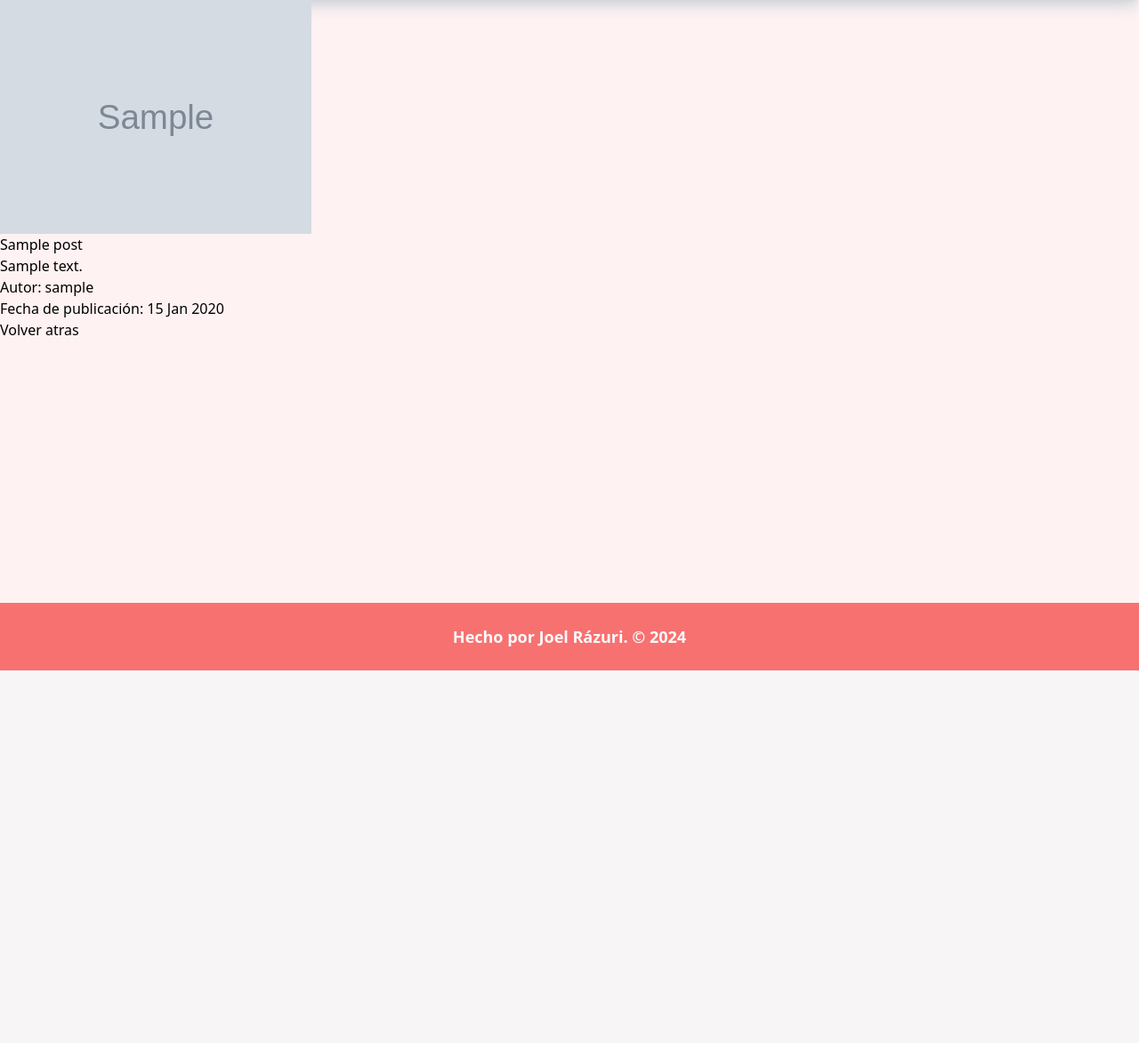
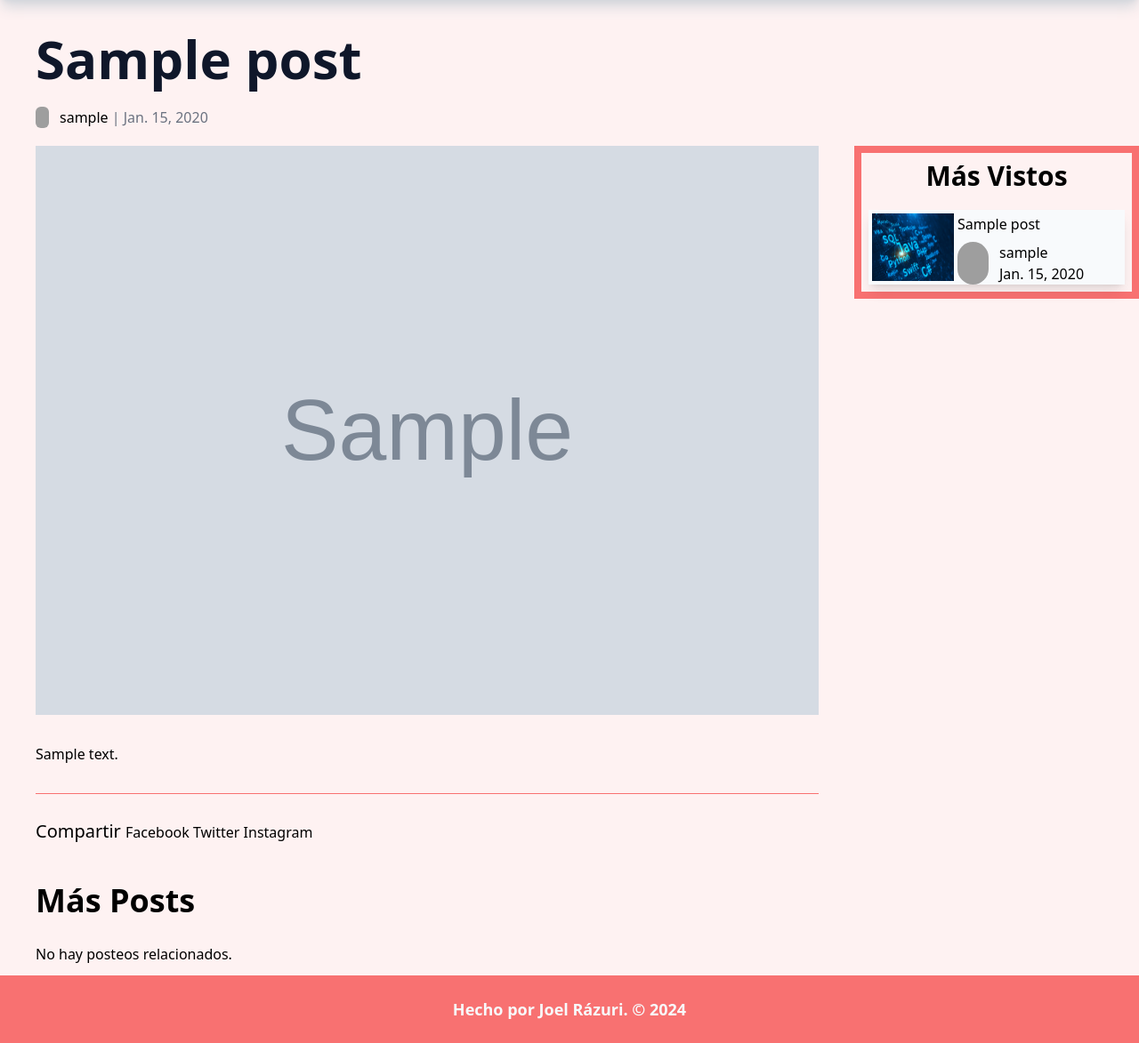
Before and after one commit to JoelRazuri/blog-personal, a Django app: page /blog/detail/1 in a window 1280 px wide. Shown: the part 64-1237 px from the top of the page at 89% size. Before the commit the page ends 818 px from the top, so only its background shows below. Run offline with Django 5.2, Linux system fonts and the light colour scheme; tables that the repository leaves empty hold one stand-in row (values such as "Sample post"); grey boxes marked "Sample" are stand-in pictures; style sheets or scripts are compiled from the project's sources; some libraries are stand-ins or nearby versions; grey boxes are pictures that could not be loaded.

Commit message:
blog detail template

```diff
--- a/templates/blog/detail_blog.html
+++ b/templates/blog/detail_blog.html
@@ -3,16 +3,84 @@
 {% block title %}Detalle del Post{% endblock title %}Blog
 
 {% block content %}
-    <main class="min-h-[84.7vh]">
-        <ul>
-            <img src="{{ post.image.url }}" alt="imagen" width="350px" heigth="350px">
-            <li>{{ post.title }}</li>
-            <li>{{ post.content }}</li>
-            <li>Autor: {{ post.author }}</li>
-            <li>Fecha de publicación: {{ post.created_date|date:'d M Y' }}</li>
-        </ul>
-        <div>
-            <p><a href="{% url 'blog:home' %}">Volver atras</a></p>
+{% load static %}
+    <main class="min-h-[84.8vh]">
+        <div class="px-10 py-5">
+            <h2 class="font-semibold text-slate-900 text-6xl py-4 mb-2">{{ post.title }}</h2>
+            <div class="flex">
+                <img src="{% static 'blog/img/perfil.jpg' %}" alt="foto" width="15" class="mr-3 rounded-md">
+                <p>{{ post.author }} <span class="text-gray-500">| {{ post.created_date }}</span></p>
+            </div>
         </div>
+
+        <section class="flex">
+            <article class="w-[75%] flex flex-col">
+                <section class="px-10">
+                    <img src="{{ post.image.url }}" alt="foto del post" class=" h-[40em] w-full">
+                    <p class="py-8">{{ post.content }}</p>
+                    <div class="">
+                        <hr class=" border-red-400">
+                    </div>
+                    <p class="py-7">
+                        <span class="text-xl">Compartir </span>
+                        <a href="">Facebook</a>
+                        <a href="">Twitter</a>
+                        <a href="">Instagram</a>
+                    </p>
+                </section>
+
+               <section class="px-10">
+                    <h2 class="py-4 font-semibold text-4xl">Más Posts</h2>
+                    <div class="flex">
+                        {% for related_post in related_posts  %}
+                        <a href="{% url 'blog:detail' related_post.id %}">
+                            <article class="bg-white w-[300px] h-[420px] flex flex-col items-center justify-between shadow-xl mb-8 mr-8">
+                                <div>
+                                    <img src="{{ related_post.image.url }}" width="250" alt="foto" class="py-4 h-[15em]">
+                                    <h3 class="text-3xl w-[85%]">{{ related_post.title }}</h3>
+                                </div>
+                                <div class="flex w-[85%] py-4">
+                                    <img src="{% static 'blog/img/perfil.jpg' %}" alt="foto" width="42">
+                                    <div class="px-4">
+                                        <p>{{ related_post.author }}</p>
+                                        <p>{{ related_post.created_date }}</p>
+                                    </div>
+                                </div>
+                            </article>
+                        </a>
+                        {% empty %}
+                            <p class="py-3">No hay posteos relacionados.</p>
+                        {% endfor %}
+                    </div>
+               </section>
+
+               <section class="px-10">
+
+               </section>
+            </article>
+
+            <aside class="w-[25%] justify-center items-start flex">
+                <section class="min-h-[20vh] w-80 border-8 border-red-400 flex flex-col items-center space-y-3 pb-2">
+                    <h3 class="text-3xl p-2 font-semibold">Más Vistos</h3>
+                    {% for more_view in more_views %}
+                    <a href="{% url 'blog:detail' more_view.id %}">
+                        <article class="bg-slate-50 min-w-72 min-h-20 flex shadow-lg">
+                            <img src="{% static 'blog/img/img.jpg' %}" alt="" width="100" class="p-1">
+                            <div>
+                                <h4 class="w-full pt-1 pb-2">{{ more_view.title }}</h4>
+                                <div class="flex space-x-3">
+                                    <img src="{% static 'blog/img/perfil.jpg' %}" alt="" width="35" class="rounded-full">
+                                    <div>
+                                        <p>{{ more_view.author }}</p>
+                                        <p>{{ more_view.created_date }}</p>
+                                    </div>
+                                </div>
+                            </div>
+                        </article>
+                    </a>
+                    {% endfor %}
+                </section>
+            </aside>
+        </section>
     </main>
 {% endblock content %}
```
